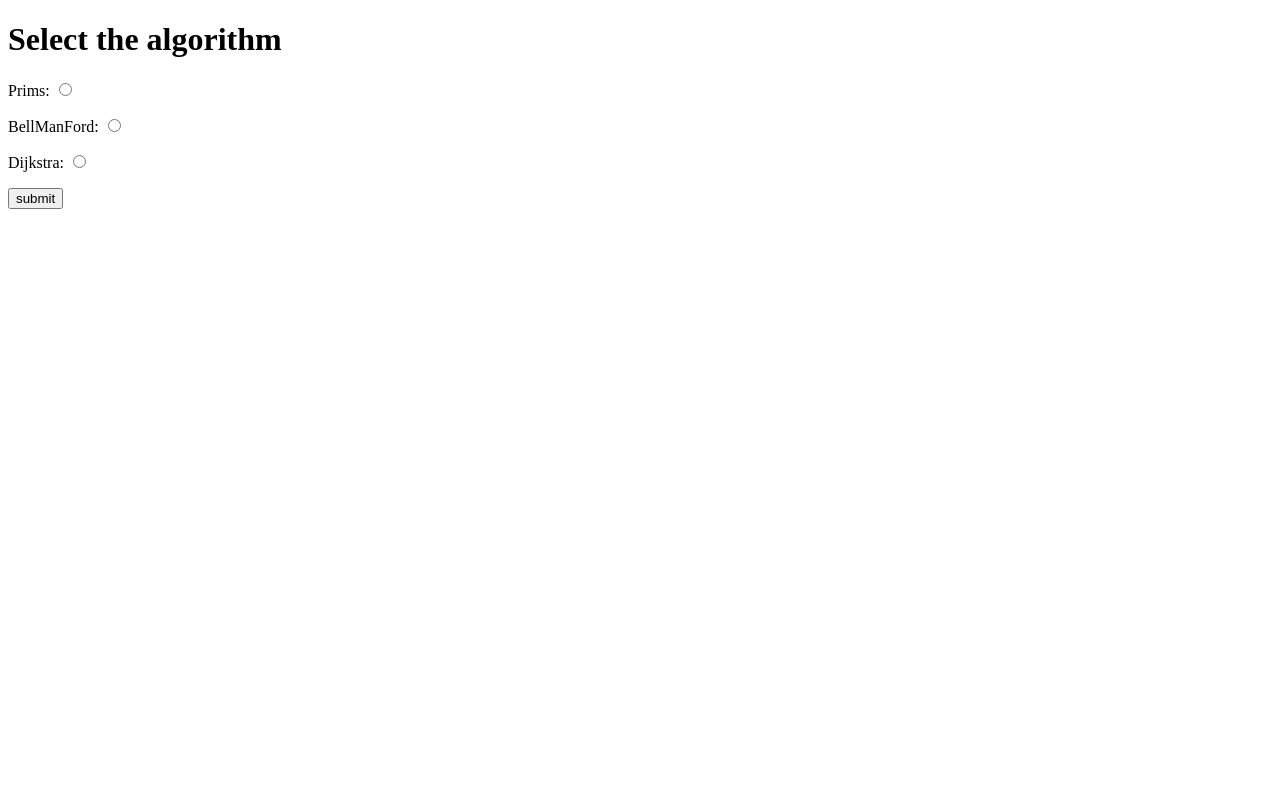
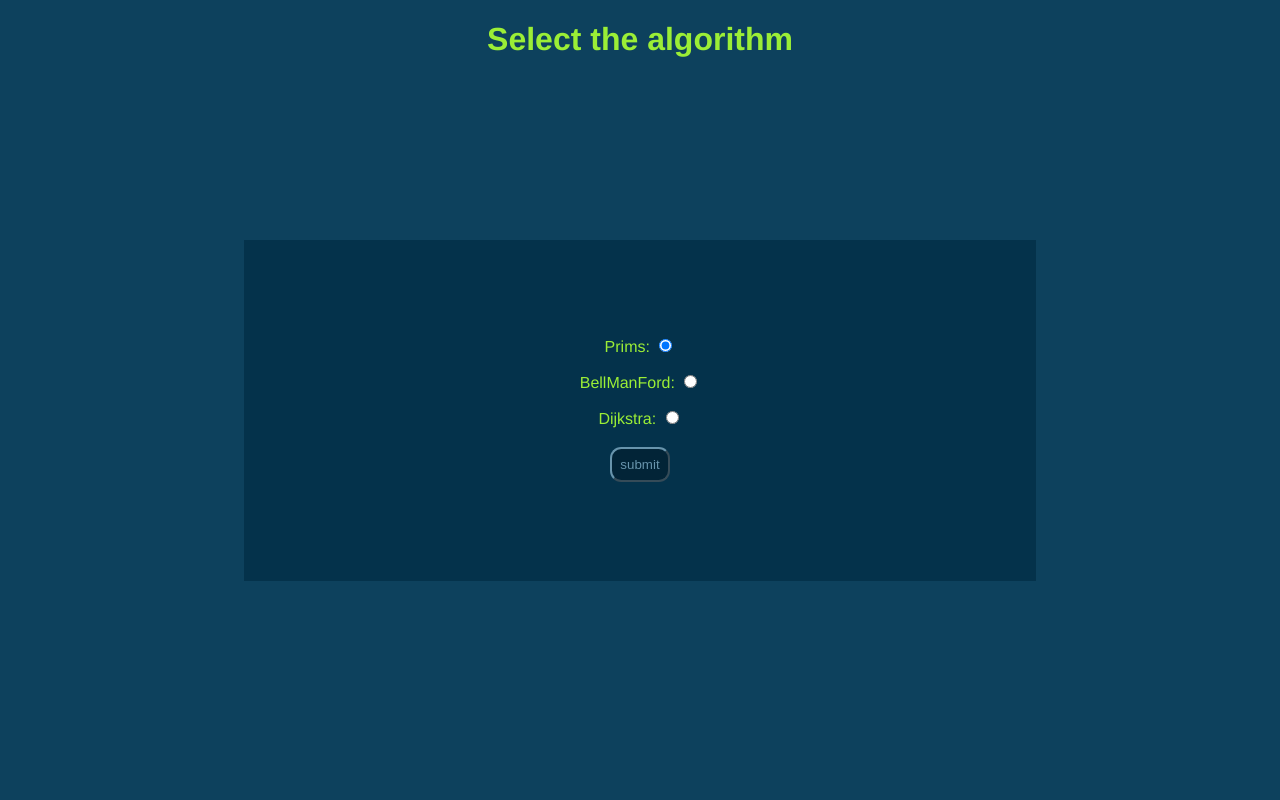
Before and after one commit to Dhanushc00/FlaskOpenLab, a Flask app: page / in a window 1280 px wide. Run offline with Flask 2, Linux system fonts and the light colour scheme.

Commit message:
Added Styling

```diff
--- a/static/css/main.css
+++ b/static/css/main.css
@@ -0,0 +1,52 @@
+html{
+    font-family: helvetica ,sans-serif;
+    height: 100%;
+}
+body{
+    background-color: #0D415D;
+    color: #9BEE36;
+}
+.main_form{
+    margin: 20vh 0;
+    padding: 10vh;
+    display: inline-block;
+    width:50%;
+    background-color: #04324B;
+}
+.main_content{
+    text-align: center;
+    margin: auto;
+}
+
+input[type=submit]{
+    background-color: #022437;
+    color: #6894AC;
+    border-radius: 0.7rem;
+    border-color: #6894AC;
+    padding: 0.5rem;
+    margin:0.2rem;
+}
+input[type=submit]:hover{
+    background-color: #022437;
+    color: #6894AC;
+    border-radius: 0.7rem;
+    border-color: #7989AC;
+    padding: 0.5rem;
+    margin:0.2rem;
+}
+input[type=text]{
+    background-color: #022437;
+    color: #6894AC;
+    border: none;
+}
+input::placeholder {
+  color: #6894AC;
+}
+textarea{
+    background-color: #022437;
+    color: #6894AC;
+    border: none;
+}
+textarea::placeholder {
+  color: #6894AC;
+}
--- a/templates/index.html
+++ b/templates/index.html
@@ -7,16 +7,18 @@
 {% endblock %}
 
 {% block body %}
-<div class='content'>
-    <h1>
+<div class='main_content'>
+    <h1 class="Heading">
        Select the algorithm
     </h1>
-    <form action="/" method="POST">
-        <p>Prims: <input type="radio" value="Prims" name="method" /></p>
-        <p>BellManFord: <input type="radio" value="BellManFord" name="method" /></p>
-        <p>Dijkstra: <input type="radio" value="Dijkstra" name="method" /></p>
-        <p><input type='submit' value="submit"/></p>
-    </form>
+    <div class="main_form">
+        <form action="/" method="POST">
+            <p>Prims: <input type="radio" value="Prims" name="method" checked/><div class="check"></div></p>
+            <p>BellManFord: <input type="radio" value="BellManFord" name="method" /><div class="check"><div class="inside"></div></div></p>
+            <p>Dijkstra: <input type="radio" value="Dijkstra" name="method" /></p>
+            <p><input type='submit' value="submit"/><div class="check"><div class="inside"></div></div></p>
+        </form>
+    </div>
 
 
 </div>
```
Also changed, not shown: templates/base.html (line endings or trailing spaces).
